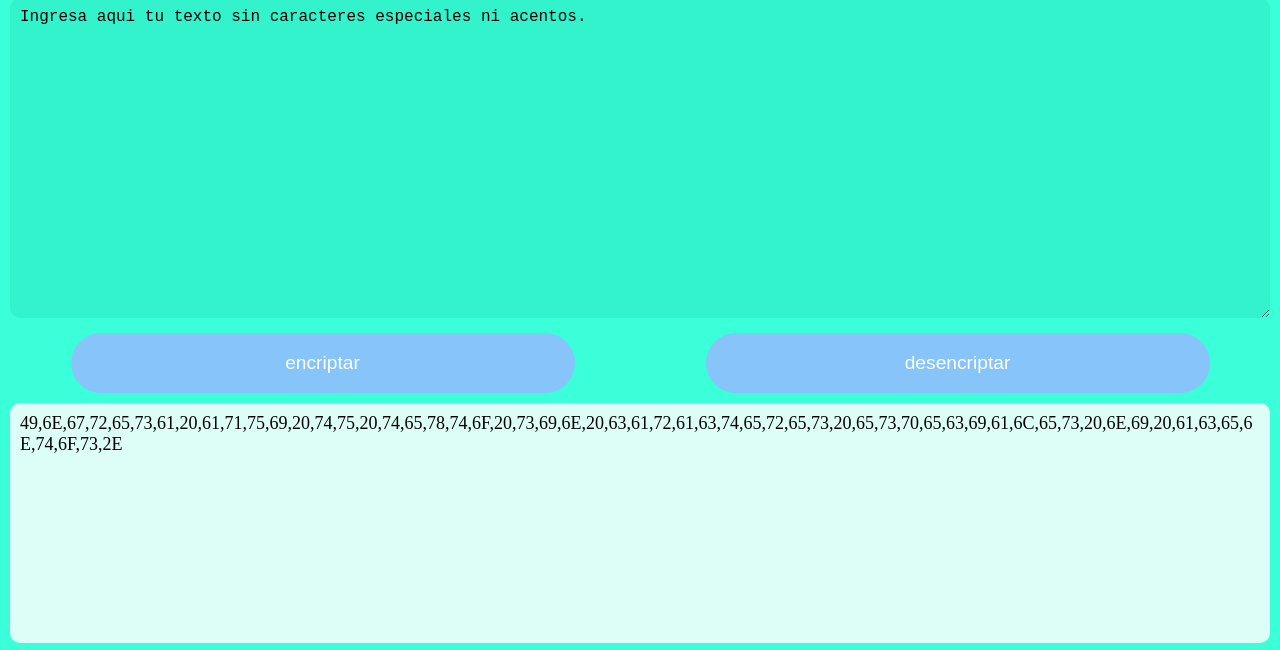
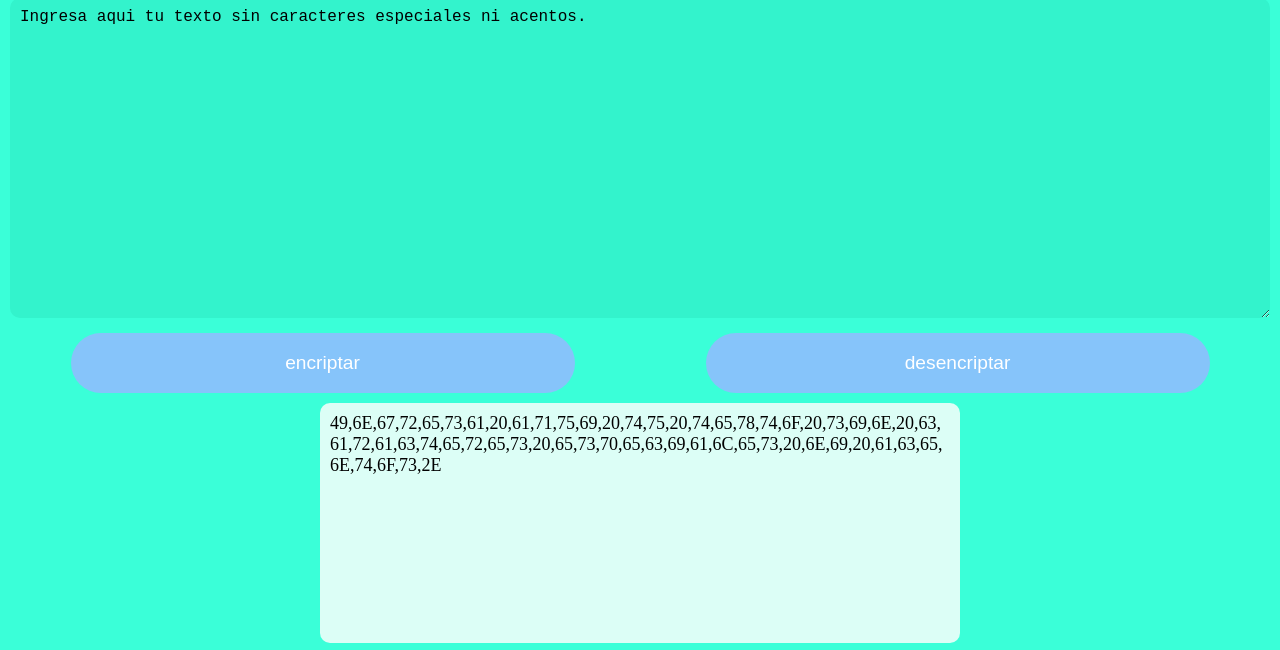
Before and after one commit to Manuel030302/Encriptador, a plain HTML site: page index.html in a window 1280 px wide. Both pictures are taken after a click on the input "encriptar". Shown: the part 135-785 px from the top of the page. Drawn offline with Linux system fonts and the light colour scheme.

Commit message:
correccion de error en display

```diff
--- a/css/style.css
+++ b/css/style.css
@@ -94,6 +94,7 @@ h1{
     padding: 10px;
     height: 30vh;
     width: 100%;
+    max-width: 50vw;
     word-wrap: break-word;
 }
 .Conten__resut--UTF-8 button{
--- a/js/main.js
+++ b/js/main.js
@@ -1,7 +1,5 @@
 const txtAreaUTF = document.getElementById('txtarea__UTF8');
 const formulario = document.getElementById('Formulario')
-/* const encriptarUTF = document.getElementById('input__cifrar');
-const desencriptarUTF = document.getElementById('input__descifrar'); */
 const encriptarUTF = document.getElementById('input__cifrar');
 const desencriptarUTF = document.getElementById('input__descifrar');
 const txtDisplay = document.getElementById('txtDisplay__UTF8');
@@ -82,7 +80,6 @@ function hexADecimal(hexavariable){
 }
 
 function getTxt(enviar){
-    //encriptarUTF.onclick = (enviar) => {
     enviar.preventDefault()
     const textVar = txtAreaUTF.value
     console.log(textVar)
@@ -90,13 +87,11 @@ function getTxt(enviar){
     console.log(textArray)
 
     return textArray
-    //}
 }
 
 function encriptar(texto, claves){
     const cifrado = texto
     console.log(`cifrado ${cifrado}`)
-    //let charCifrade
     texto.forEach((element) => {
         console.log(element)
         let txtIndex = cifrado.findIndex((index) => index == element)
@@ -110,26 +105,20 @@ function encriptar(texto, claves){
 
         const charClave = claves.find(key => key.char == element)
         console.log(charClave)
-        //const claveIndex = claves.findIndex((index) => index == element)
 
         const charCifrade = decimalAHex(charClave.id)
         cifrado[txtIndex] = charCifrade
-
-        //cifrado[txtIndex] = charCifrade
     })
 
     return cifrado
-    //console.log(cifrado)
 }
 
 function desencriptar(array, claves){
-    //const codeArray = array.filter((element) => element != ",")
     const codeArray = []
     const idArray = []
     let char = ''
     let mensaje = ''
     console.log(array)
-    //console.log(codeArray)
 
     array.forEach((element) => {
 
@@ -139,7 +128,6 @@ function desencriptar(array, claves){
         }else{
             codeArray.push(char)
             char = ''
-            //codeArray.push(element)
         }
         console.log(`array ${element}`)
 
@@ -164,30 +152,10 @@ function desencriptar(array, claves){
 function copyTxt(enviar) {
     enviar.preventDefault()
     navigator.clipboard.writeText(txtDisplay.innerHTML)
-    // Select the text field
-    /* txtDisplay.select();
-    txtDisplay.setSelectionRange(0, 99999); // For mobile devices */
-
-     // Copy the text inside the text field
-    /* navigator.clipboard.writeText(txtDisplay.value); */
-
-    // Alert the copied text
     alert("Copied the text: " + txtDisplay.innerHTML);
 }
 hexADecimal('F1')
-/* decimalABinario(241)
-decimalAHex(241)
-//hexADecimal('F1')
 
-console.log(parseInt(1/2))
-
-const caca = "hola mundo"
-let variable = caca.split("")
-console.log(variable) */
-
-//encriptarUTF.onclick = getTxt()
-//encriptar(getTxt())
-//getTxt()
 let claves
 let arrCifrado
 fetch("js/claves.json")
@@ -208,12 +176,6 @@ fetch("js/claves.json")
         return claves
     })
     .then((resp) => {
-        //////////////// onclick
-        /* const txtArr = getTxt()
-        if(txtArr){
-            console.log(`HOLAAA ${txtArr}`)
-            encriptar(txtArr, claves)
-        } */
         let arrayCrypted
         encriptarUTF.onclick = (enviar) => {
             arrCifrado = getTxt(enviar)
@@ -221,7 +183,7 @@ fetch("js/claves.json")
             console.log(arrCifrado)
             arrayCrypted = encriptar(arrCifrado, claves)
             console.log(arrayCrypted)
-            const msgCrypted = arrayCrypted.toString() ///////////imprimir mensaje
+            const msgCrypted = arrayCrypted.toString()
             txtDisplay.innerHTML = msgCrypted
 
             return arrayCrypted
@@ -235,13 +197,5 @@ fetch("js/claves.json")
         btCopy.onclick = (enviar) => {
             copyTxt(enviar)
         }
-
-
-        //return txtArr
     })
-    /* .then((resp) => {
-        console.log(resp)
-        console.log(`RESP ${resp}`)
-        encriptar(resp, claves)
-    }) */
     .catch((err) => console.log(err))
```
Lines whose indentation alone changed are shown as unchanged.
